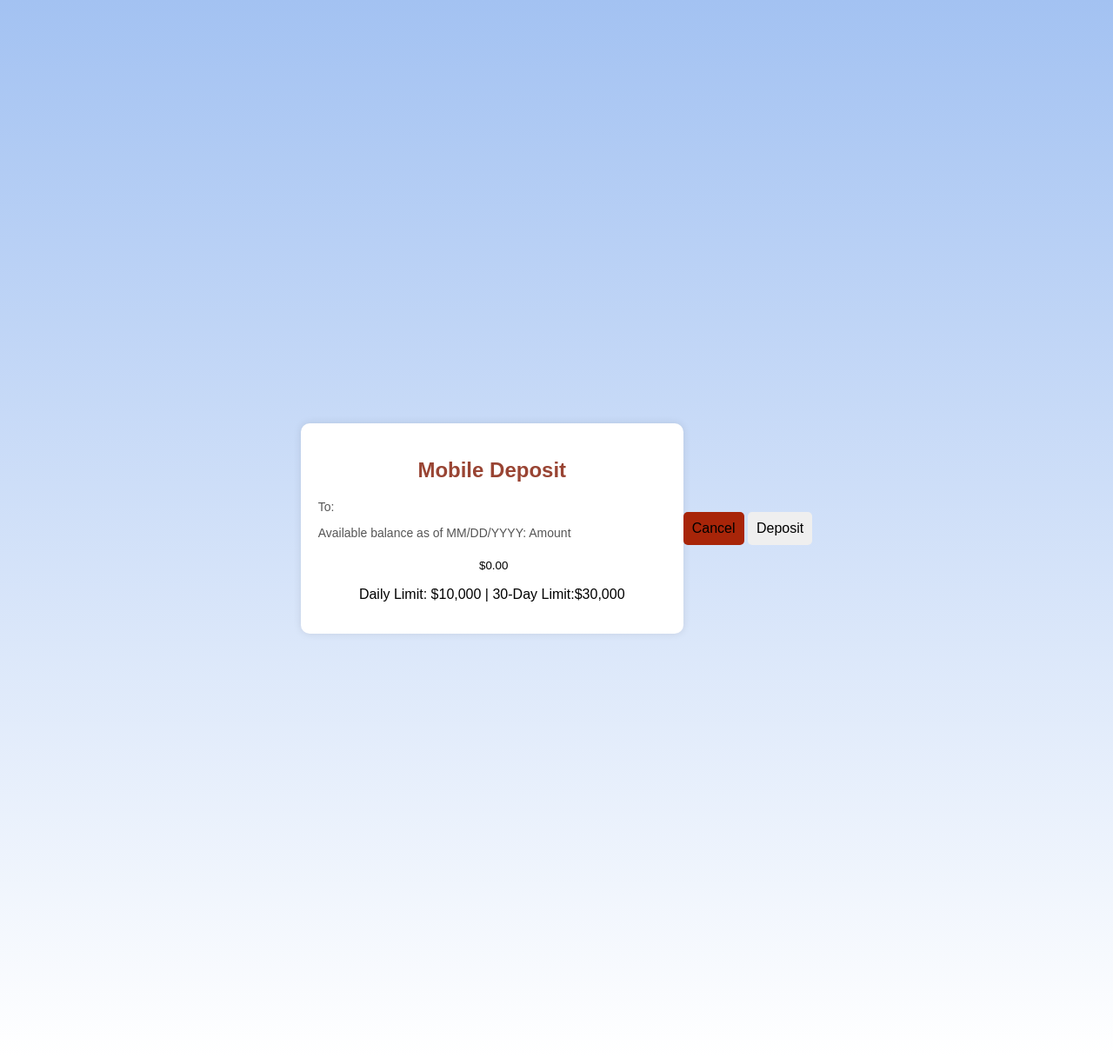
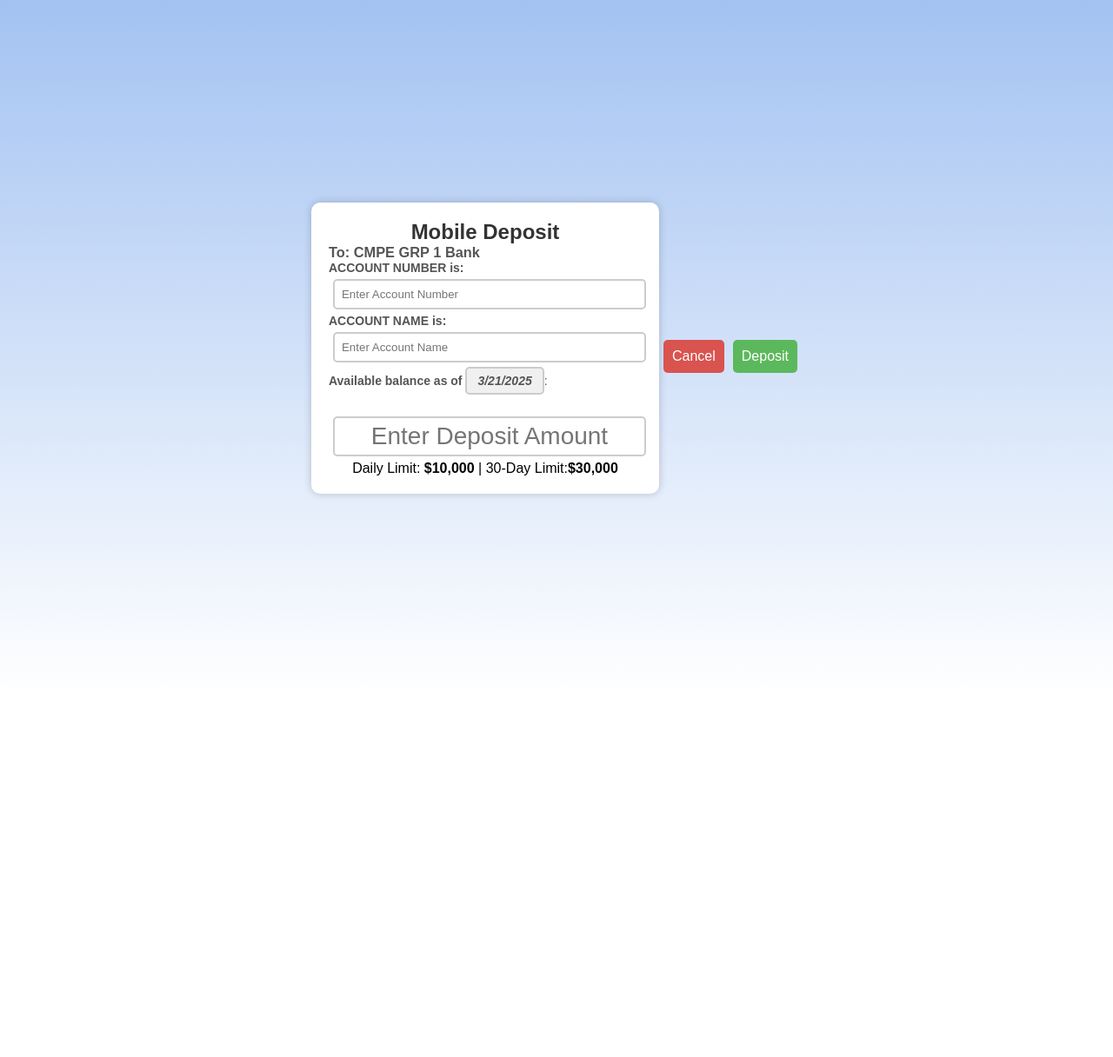
Before and after one commit to bmai1/CMPE-131-Group-1, a Flask app: template templates/Deposit.html in a window 1280 px wide. Shown: the whole page at 87% size. After the commit the page ends 695 px from the top, so only its background shows below. Run offline with Flask 3, Linux system fonts and the light colour scheme; the template is opened without the code that fills it, so the values that code supplies are empty.

Commit message:
Made update to deposit.css and deposit.html

```diff
--- a/static/deposit.css
+++ b/static/deposit.css
@@ -1,10 +1,17 @@
+* {
+    margin: 0;
+    padding: 0;
+    box-sizing: border-box;
+}
+
 body{
-    font-family: Ariel,sans-serif;
+    font-family: Arial,sans-serif;
     background:linear-gradient(to bottom, #a3c2f2, white);
     display:flex;
     justify-content: center;
     align-items:center;
-    height: 150vh;
+    height: 100vh;
+    margin: 0;
 }
 
 .container{
@@ -13,12 +20,12 @@ body{
     max-width:400px;
     padding:20px;
     border-radius:10px;
-    box-shadow:0px 0px 10px rgba(0, 0, 0, 0.1);
+    box-shadow:0px 0px 10px rgba(0, 0, 0, 0.2);
     text-align: center;
 }
 
 h2{
-    color: #943;
+    color: #333;
 }
 
 .account-info {
@@ -28,16 +35,33 @@ h2{
     text-align: left;
 }
 
+input{
+    width:100%;
+    padding:8px;
+    margin:5px;
+    border:2px solid #ccc;
+    border-radius: 5px;
+}
+
+.date-today {
+    display: inline-block;
+    padding: 6px 12px;
+    border: 2px solid #ccc;
+    border-radius: 5px;
+    background-color: #f0f0f0;
+    font-style: italic;
+    font-weight:bold;
+    font-size: 14px;
+}
 .amount-input{
-    font: 28px;
+    font-size: 28px;
     text-align: center;
     width: 100%;
-    border:none;
-    outline:none;
-    background: none;
+    border-bottom: 2px solid #ccc;
+    padding:5px;
 }
 
-.button{
+.buttons{
     display:flex;
     justify-content: space-between;
     margin-top: 20px;
@@ -50,14 +74,17 @@ button {
     border-radius: 5px;
     cursor:pointer;
     font-size: 16px;
+    color: white;
+    margin: 0 5px;
 }
 
 .cancel{
-    background: #a82509
+    background: #d9534f;
 }
 
+.deposit:hover {
+    background-color: #d9534f;
+}
 .deposit{
-    background: #46DC29;
-    color: white;
-    cursor: not-allowed;
+    background: #5cb85c;
 }
--- a/templates/Deposit.html
+++ b/templates/Deposit.html
@@ -10,16 +10,31 @@
     <div class="container">
         <h2>Mobile Deposit</h2>
         <div class="account-info">
-            <p> To: <bold><XYZ Bank Account number= </bold></p>
-            <p>Available balance as of MM/DD/YYYY: <bold>Amount </bold></p>
+            <h3> To: <strong> CMPE GRP 1 Bank </strong></h3>
+            <p> <strong> ACCOUNT NUMBER is: </strong><input type="number" class="account-number" placeholder="Enter Account Number"></p>
+            <p> <strong> ACCOUNT NAME is: </strong><input type="text" class="account-name" placeholder="Enter Account Name"> </p>
+            <p> <strong>Available balance as of </strong>
+                <span class="date-today"><span id="current-date"></span></span>:
+            </p>
         </div>
-            <input type="text" class="amount-input" value ="$0.00" readonly>
-            <p>Daily Limit: <bold>$10,000</bold> | 30-Day Limit:<bold>$30,000</bold></p>
+            <input type="text" class="amount-input" placeholder="Enter Deposit Amount" >
+            <p>Daily Limit: <strong>$10,000</strong> | 30-Day Limit:<strong>$30,000</strong></p>
     </div>
         <div class = "buttons">
             <button class="cancel">Cancel</button>
-            <button class="Deposit">Deposit</button>
+            <button class="deposit">Deposit</button>
         </div>
+
+        <script>
+            function updateDate(){
+                let today = new Date();
+                let formattedDate = (today.getMonth()+1) + '/' + today.getDate() + '/' + today.getFullYear();
+                document.getElementById("current-date").innerText = formattedDate;
+
+            }
+            window.onload =updateDate;
+
+        </script>
     </body>
 
 </html>
```
